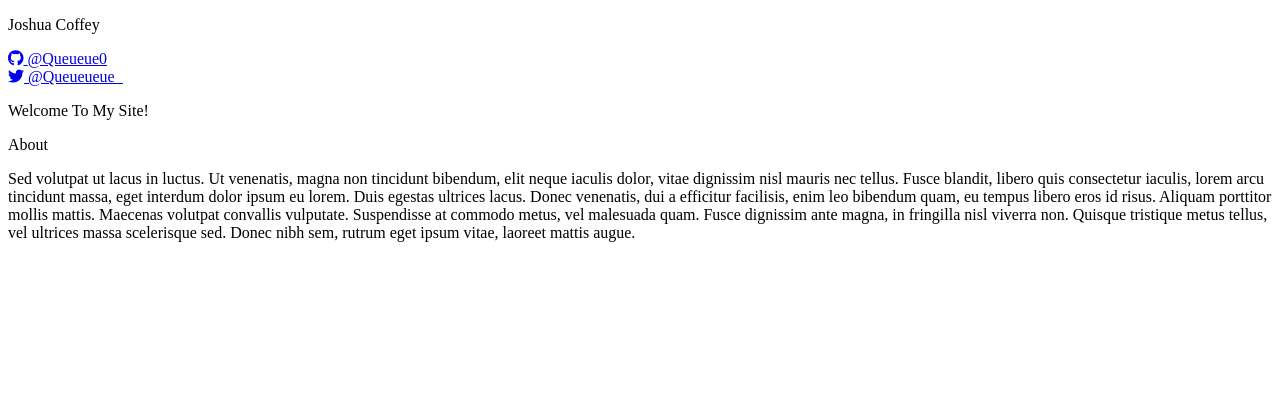
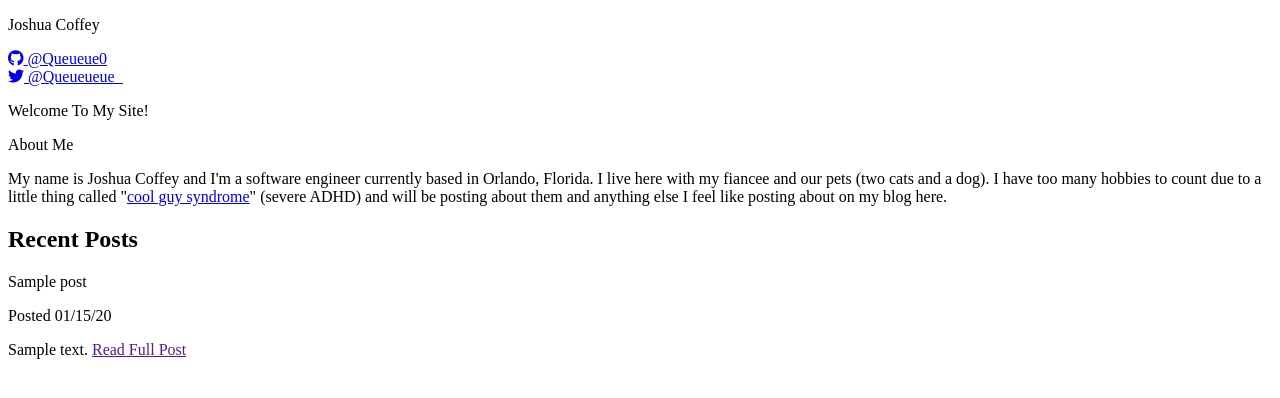
Before and after one commit to Queueue0/coffey.dad, a Python web app: template templates/home.html in a window 1280 px wide. Shown: the part 78-476 px from the top of the page. Run offline with Jinja, Linux system fonts and the light colour scheme; the template is opened without the code that fills it: most values are stand-ins (such as "Sample title", 1, 10 or a date in 2020); some libraries are stand-ins or nearby versions.

Commit message:
updated homepage

```diff
--- a/blog.py
+++ b/blog.py
@@ -1,7 +1,6 @@
 import markdown as md
 from markdown.extensions.extra import ExtraExtension
 from sanic import Blueprint, Request, response
-from sanic_auth import User
 from sanic_ext import render
 
 from core import auth
--- a/server.py
+++ b/server.py
@@ -1,10 +1,13 @@
 import aioredis
+import markdown as md
 import os
 
 from auth import bp as auth_bp
 from blog import bp as blog_bp
 from core import auth
 from dotenv import load_dotenv
+from markdown.extensions.extra import ExtraExtension
+from models import post_model
 from sanic import Request, Sanic
 from sanic_session import Session, AIORedisSessionInterface
 
@@ -44,6 +47,9 @@
 @app.get("/", name="home")
 @app.ext.template("home.html")
 async def hello_world(request: Request):
+    posts = post_model.get_paginated(limit=5)
+    for post in posts:
+        post['body'] = md.markdown(post['body'], extensions=[ExtraExtension()])
     return {
         **locals(),
     }
--- a/templates/blog/list.html
+++ b/templates/blog/list.html
@@ -23,7 +23,7 @@
     <div class="card-content is-clipped" style="max-height: 15em">
       <div class="content">
         {{ post.body|safe }}
-        <span class="readmore"><a class="has-text-link"
+        <span class="readmore"><a class="has-text-grey-light has-text-weight-medium"
             href="{{ request.app.url_for('blog.post', post_id=post.id) }}">Read Full Post</a></span>
       </div>
     </div>
--- a/templates/home.html
+++ b/templates/home.html
@@ -8,7 +8,8 @@
       <div class="card">
         <div class="card-image">
           <figure class="image is-3by4">
-            <img src="{{ request.app.url_for('static', name='static', filename='me.jpeg') }}" alt="Me sitting in Disney World holding a lightsaber" title="TODO: Get a more professional picture">
+            <img src="{{ request.app.url_for('static', name='static', filename='me.jpeg') }}"
+              alt="Me sitting in Disney World holding a lightsaber" title="TODO: Get a more professional picture">
           </figure>
         </div>
         <div class="card-content">
@@ -44,21 +45,47 @@
       <div class="is-flex is-justify-content-center mb-5">
         <p class="title is-1">Welcome To My Site!</p>
       </div>
-      <div class="card">
+      <div class="card mb-3">
         <div class="card-content">
           <div class="is-flex is-justify-content-center mb-6">
-            <p class="title">About</p>
+            <p class="title">About Me</p>
           </div>
           <div class="content">
             <p>
-
-            </p>
-            <p>
-              Sed volutpat ut lacus in luctus. Ut venenatis, magna non tincidunt bibendum, elit neque iaculis dolor, vitae dignissim nisl mauris nec tellus. Fusce blandit, libero quis consectetur iaculis, lorem arcu tincidunt massa, eget interdum dolor ipsum eu lorem. Duis egestas ultrices lacus. Donec venenatis, dui a efficitur facilisis, enim leo bibendum quam, eu tempus libero eros id risus. Aliquam porttitor mollis mattis. Maecenas volutpat convallis vulputate. Suspendisse at commodo metus, vel malesuada quam. Fusce dignissim ante magna, in fringilla nisl viverra non. Quisque tristique metus tellus, vel ultrices massa scelerisque sed. Donec nibh sem, rutrum eget ipsum vitae, laoreet mattis augue.
+              My name is Joshua Coffey and I'm a software engineer currently based in Orlando, Florida. I live here with
+              my fiancee and our pets (two cats and a dog). I have too many hobbies to count due to a little thing
+              called "<a href="https://youtube.com/shorts/ydk_pc-jx1c?si=_w6BvzLIieKINl5-">cool guy syndrome</a>"
+              (severe ADHD) and will be posting about them and anything else I feel like posting about on my blog here.
             </p>
           </div>
         </div>
       </div>
+      <div class="is-flex is-justify-content-center">
+        <h2 class="title is-2 mb-1 pt-2">Recent Posts</h2>
+      </div>
+      {% for post in posts %}
+      <div class="card mb-3">
+        <header class="card-header">
+          <p class="card-header-title">
+            {{ post.title }}
+          </p>
+          <p class="card-header-icon">
+            Posted {{ post.created.strftime('%m/%d/%y') }}
+            {% if post.modified != post.created %}
+            <br>
+            Edited &nbsp;{{ post.modified.strftime('%m/%d/%y') }}
+            {% endif %}
+          </p>
+        </header>
+        <div class="card-content is-clipped" style="max-height: 12em">
+          <div class="content">
+            {{ post.body|safe }}
+            <span class="readmore"><a class="has-text-grey-light has-text-weight-medium"
+                href="{{ request.app.url_for('blog.post', post_id=post.id) }}">Read Full Post</a></span>
+          </div>
+        </div>
+      </div>
+      {% endfor %}
     </div>
   </div>
 </div>
```
Also changed, not shown: models/post_model.py (+13 -0 lines), static/css/style.css (+3 -4 lines).
